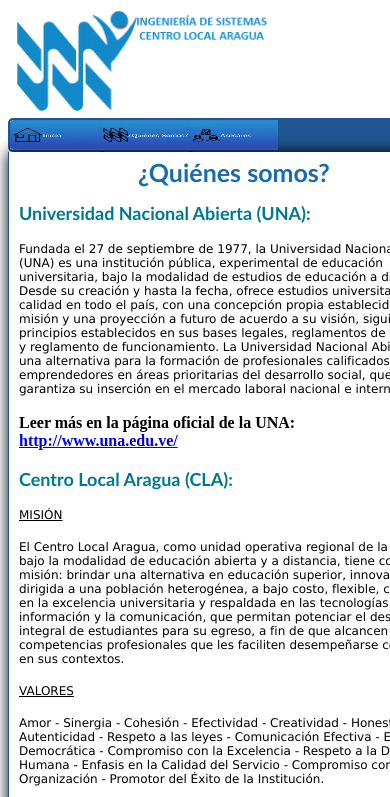
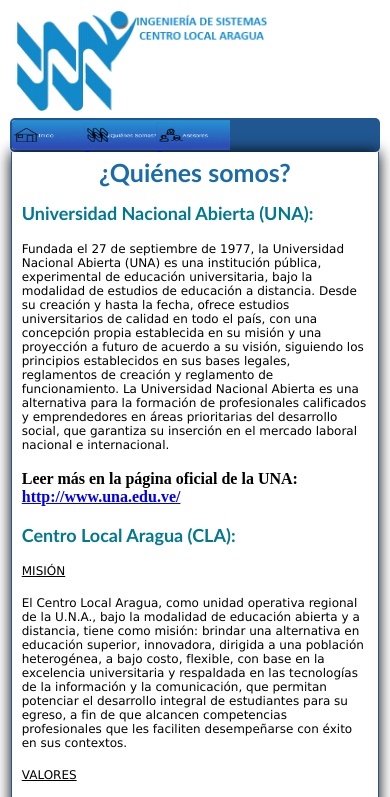
Before and after one commit to fontanills/fontanills.github.io, a plain HTML site: page paginas/quienes.html in a window 390 px wide. Shown: the top 797 px of the page. Drawn offline with Linux system fonts and the light colour scheme.

Commit message:
Update quienes.html

```diff
--- a/paginas/quienes.html
+++ b/paginas/quienes.html
@@ -217,21 +217,27 @@
 
 	@media screen and (max-width:480px)
 	{
+
+	body
+	{
+	background-size: 480px;
+	}
+
 	#container
 	{
-	width:450px;
+	width:98%;
 	height: 1250px;
 	}
 
 	#buttons_up
 	{
-	width:450px;
+	width:98%;
 	height:30px;
 	}
 
 	#buttons_down
 	{
-	width:450px;
+	width:98%;
 	height:25px;
 	}
 
```
